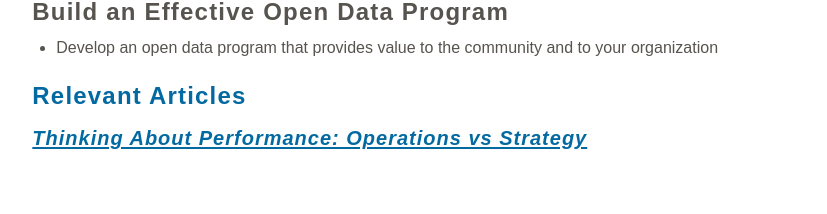
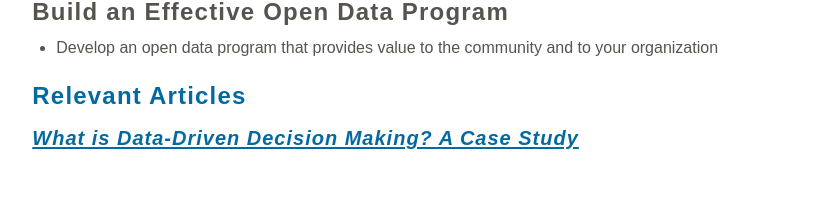
Before and after one commit to DeepWeave/deepweave-website, a Next.js app: page /services in a window 1280 px wide. Shown: the part 1199-1413 px from the top of the page, without its empty margins (114-941 px from the left). Built offline with nearby package versions, Linux system fonts and the light colour scheme.

Commit message:
Changed article for performance management to one that actually exists

```diff
--- a/src/app/data.ts
+++ b/src/app/data.ts
@@ -57,9 +57,9 @@ export const serviceObjects: ServiceObject[] = [
 		],
 		articles: [
 			{
-				title: "Thinking About Performance: Operations vs Strategy",
-				href: "www.google.com",
-				tags: ["Performance", "Strategy"],
+				title: "What is Data-Driven Decision Making? A Case Study",
+				href: "https://www.linkedin.com/pulse/what-data-driven-decision-making-case-study-eric-jackson-nyvre/",
+				tags: ["Performance", "data-driven-decisions"],
 			},
 		],
 	},
```
